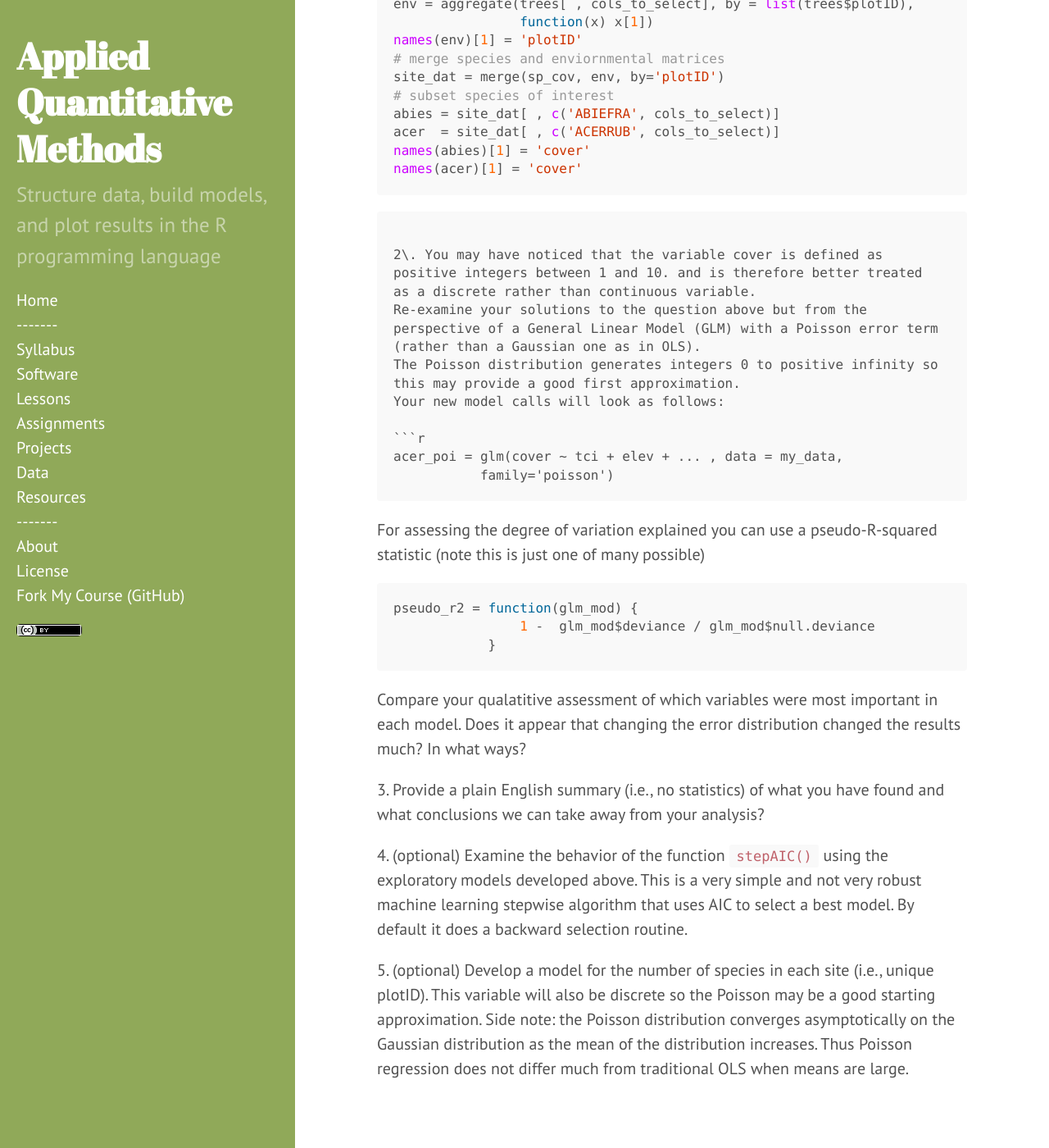
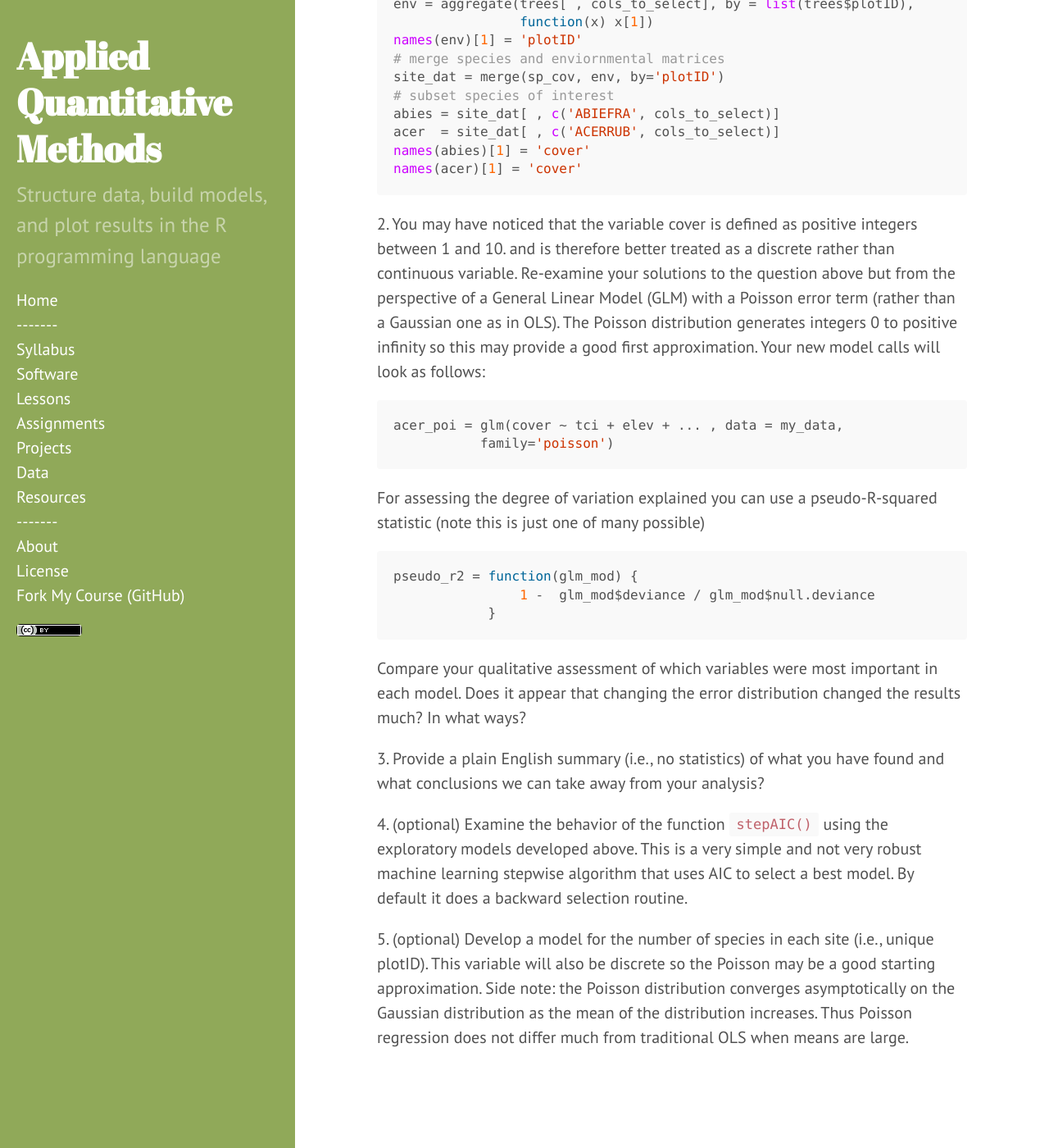
Before and after one commit to dmcglinn/quant_methods, a Jekyll site: the page built from assignments/univariate_models.md, in a window 1280 px wide and 1400 px high, scrolled down 2891 px. Shown: the whole window at 82% size. Built offline with Jekyll 4.4.1, drawn with Linux system fonts in a browser that asks for light colours; our own code applies the rules of GitHub Pages for plain Markdown files; some of the changed text lies outside the part shown.

Commit message:
Fix formatting of univariate assignment

````diff
--- a/assignments/univariate_models.md
+++ b/assignments/univariate_models.md
@@ -92,15 +93,12 @@ names(abies)[1] = 'cover'
 names(acer)[1] = 'cover'
 ```
 
-```
-
-2\. You may have noticed that the variable cover is defined as
-positive integers between 1 and 10. and is therefore better treated
-as a discrete rather than continuous variable.
-Re-examine your solutions to the question above but from the
-perspective of a General Linear Model (GLM) with a Poisson error term
-(rather than a Gaussian one as in OLS).
-The Poisson distribution generates integers 0 to positive infinity so this may provide a good first approximation.
+2\. You may have noticed that the variable cover is defined as positive integers
+between 1 and 10. and is therefore better treated as a discrete rather than
+continuous variable. Re-examine your solutions to the question above but from
+the perspective of a General Linear Model (GLM) with a Poisson error term
+(rather than a Gaussian one as in OLS). The Poisson distribution generates
+integers 0 to positive infinity so this may provide a good first approximation.
 Your new model calls will look as follows:
 
 ```r
@@ -117,7 +115,7 @@ pseudo_r2 = function(glm_mod) {
             }
 ```
 
-Compare your qualatitive assessment of which variables were most important in each model.
+Compare your qualitative assessment of which variables were most important in each model.
 Does it appear that changing the error distribution changed the results much? In what ways?
 
 3\. Provide a plain English summary (i.e., no statistics) of what you have
````
Also changed, not shown: other parts of assignments/univariate_models.md (+1 -0 lines).
